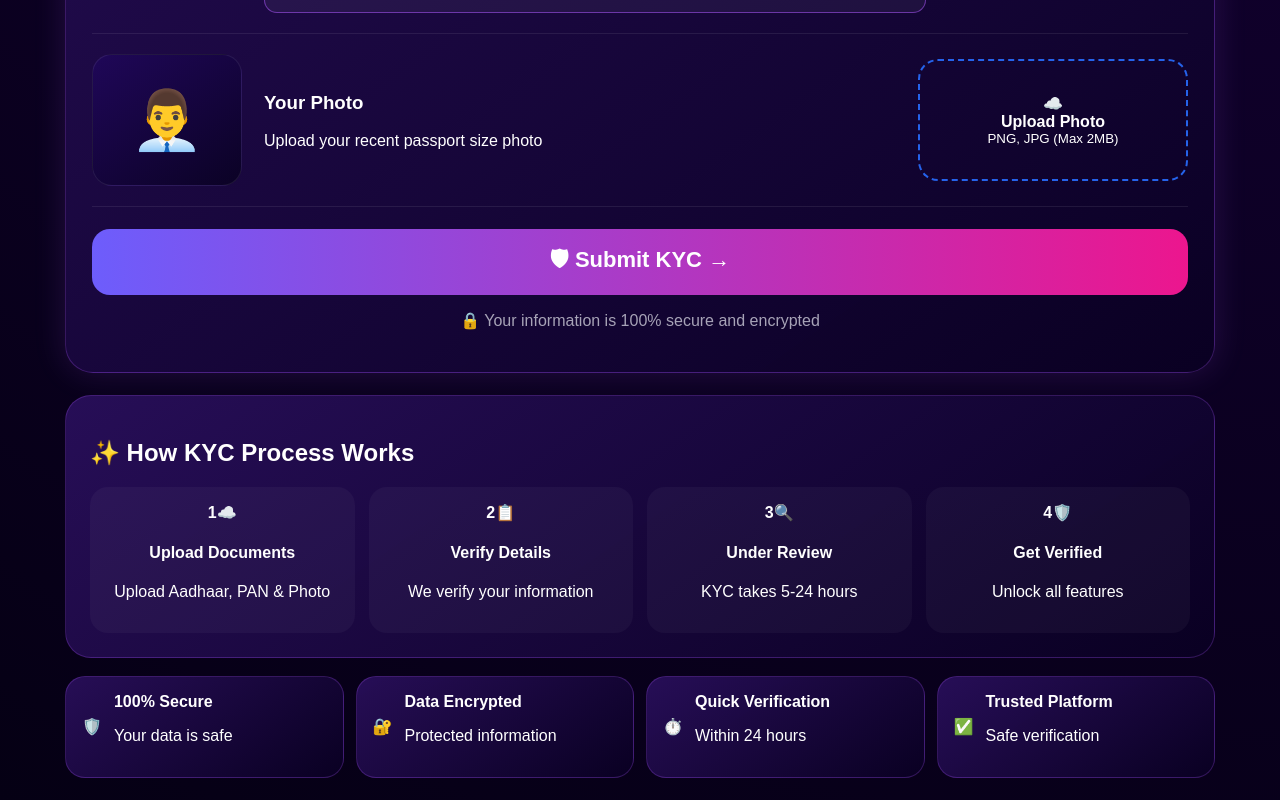
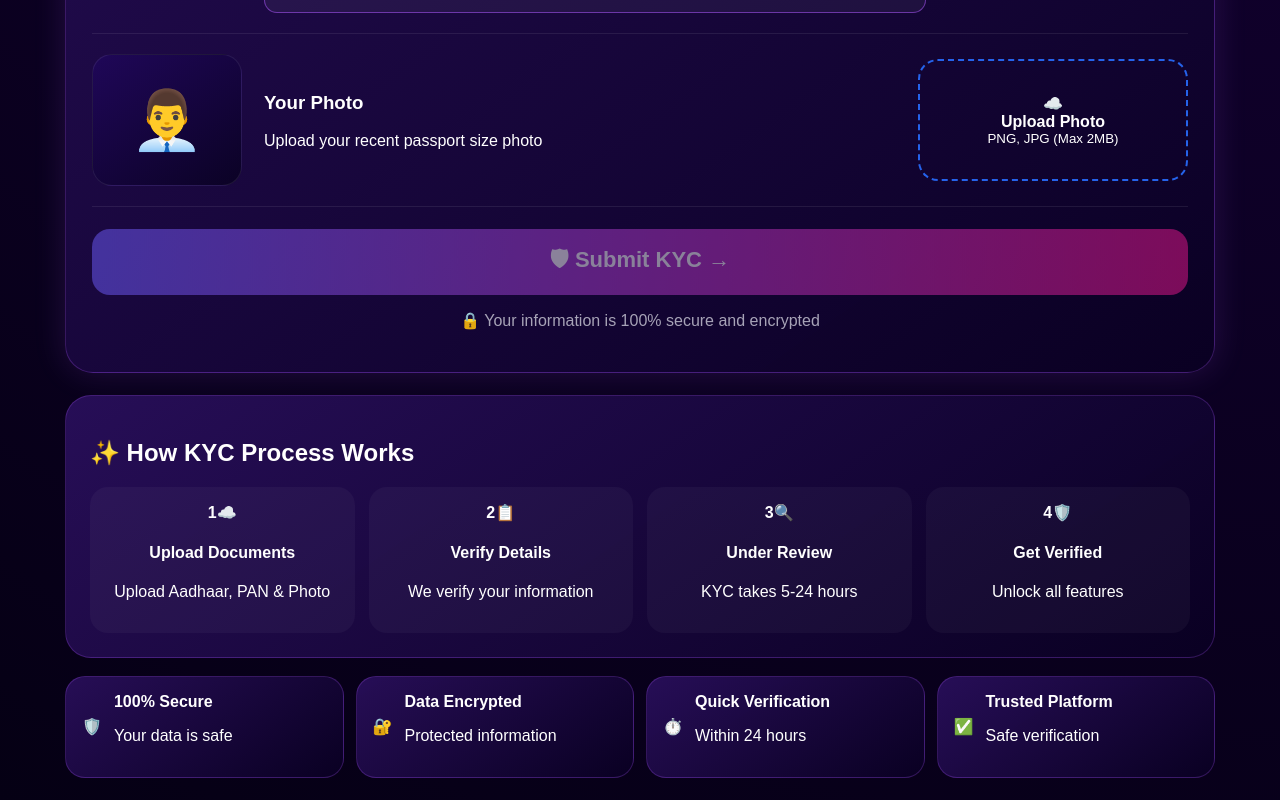
Before and after one commit to savemoneyofficialapp-art/save-money, a React (Create React App) app in the folder frontend/: page /kyc in a window 1280 px wide. Shown: the part 1414-2214 px from the top of the page. Built offline with nearby package versions, Linux system fonts and the light colour scheme; no server answers; sample sign-in values are in the browser's storage.

Commit message:
Update kyc Submit button

```diff
--- a/frontend/src/pages/KYC.js
+++ b/frontend/src/pages/KYC.js
@@ -46,6 +46,16 @@ setPanNumber(u.panNumber || u.pan || "");
   };
 
   const submitKyc = async () => {
+
+      if (
+  String(kycStatus).toLowerCase() === "pending" ||
+  String(kycStatus).toLowerCase() === "reviewing" ||
+  String(kycStatus).toLowerCase() === "approved"
+) {
+  toast.info("KYC already submitted.");
+  return;
+      }
+
     if (!aadhaarNumber || aadhaarNumber.length !== 12) {
       toast.info("Enter valid 12 digit Aadhaar number");
       return;
@@ -213,9 +223,26 @@ setPanNumber(u.panNumber || u.pan || "");
             <FileBox file={photoFile} setFile={setPhotoFile} text="Upload Photo" />
           </div>
 
-          <button style={styles.submitBtn} onClick={submitKyc} disabled={loading}>
-            🛡 {loading ? "Submitting..." : "Submit KYC"} →
-          </button>
+          <button
+  style={{
+    ...styles.submitBtn,
+    opacity:
+      ["pending", "reviewing", "approved"].includes(
+        String(kycStatus).toLowerCase()
+      )
+        ? 0.5
+        : 1
+  }}
+  onClick={submitKyc}
+  disabled={
+    loading ||
+    ["pending", "reviewing", "approved"].includes(
+      String(kycStatus).toLowerCase()
+    )
+  }
+>
+  🛡 {loading ? "Submitting..." : "Submit KYC"} →
+</button>
 
           <p style={styles.safe}>🔒 Your information is 100% secure and encrypted</p>
         </div>
```
